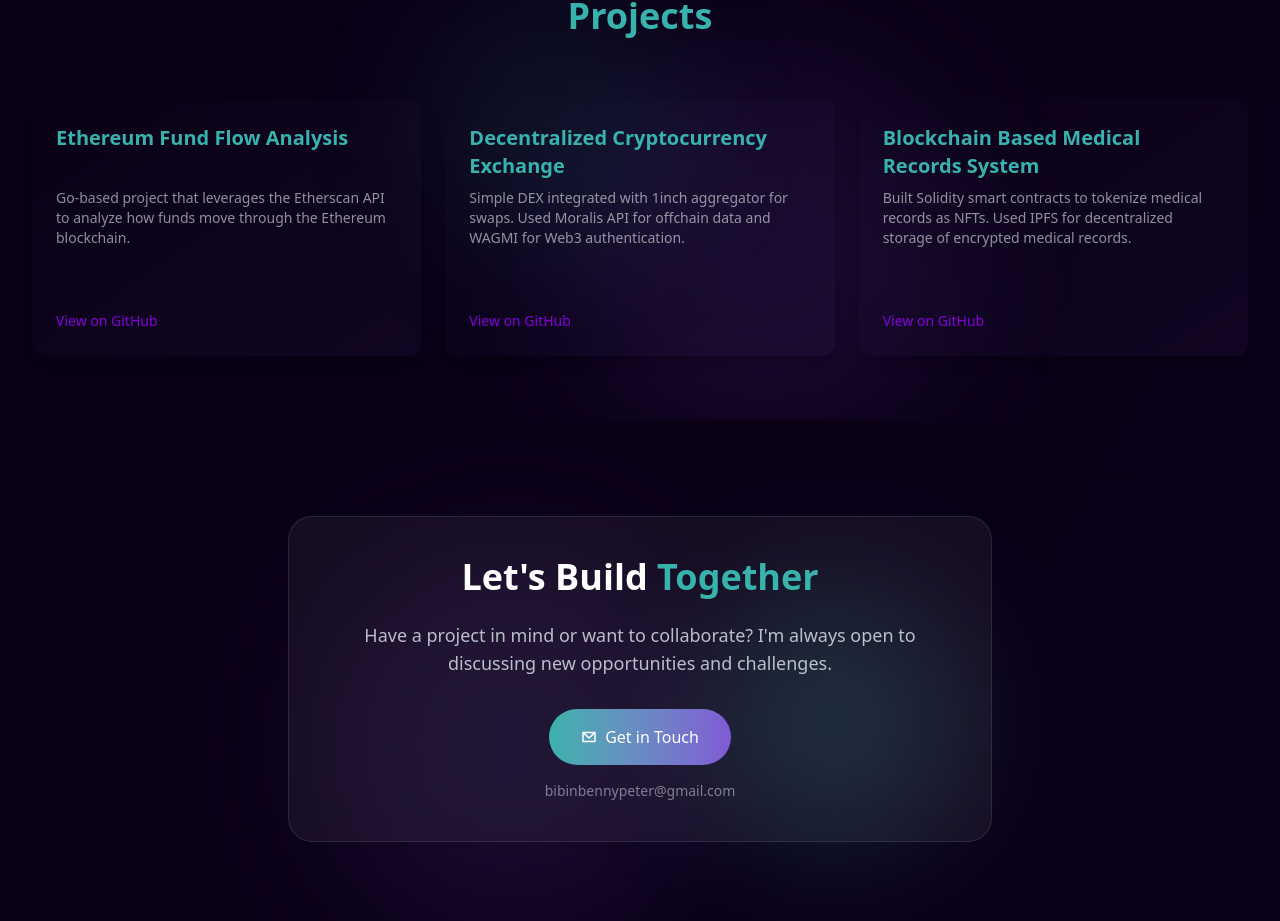
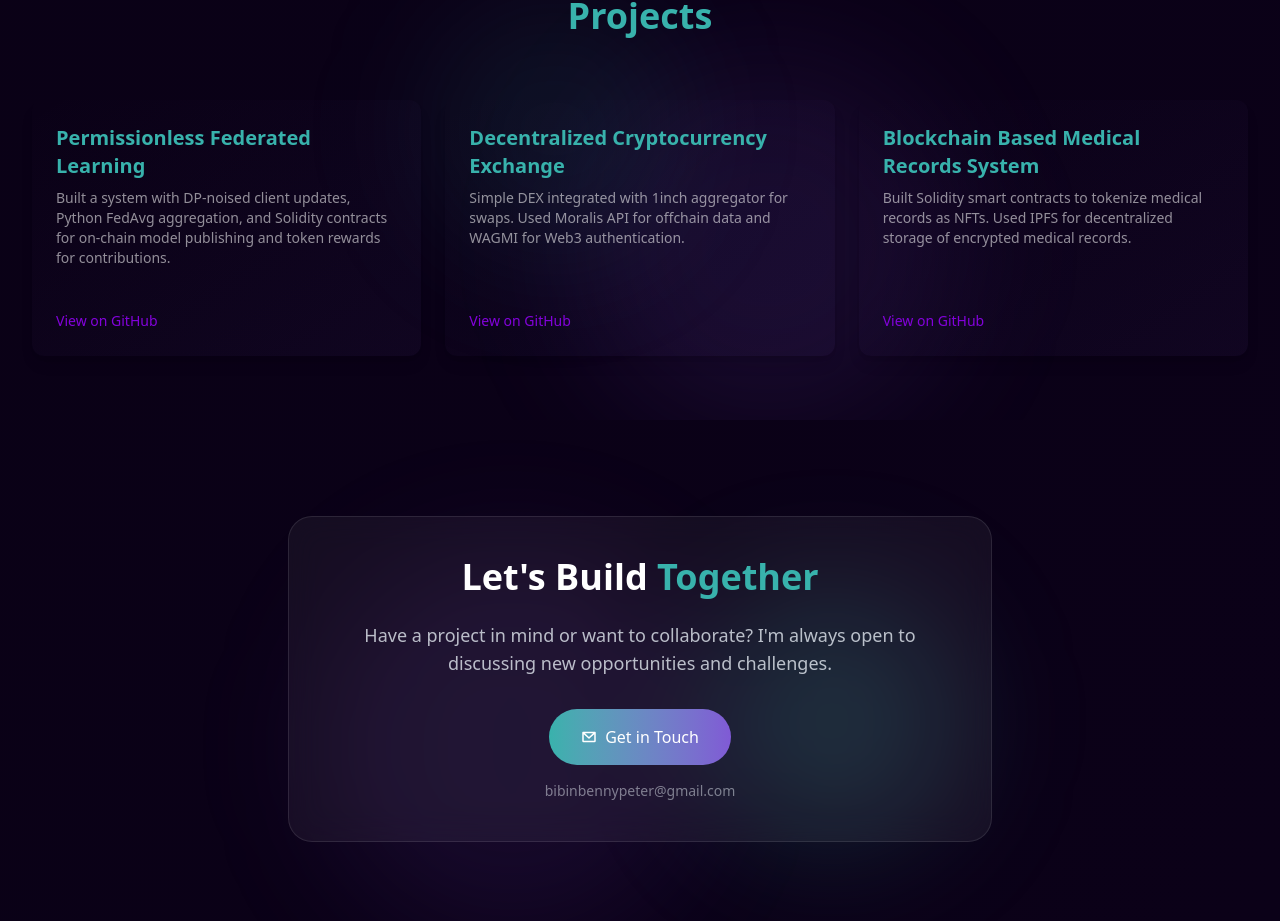
Before and after one commit to BibinBennyPeter/BibinBennyPeter.github.io, a React (Vite) app: page / in a window 1280 px wide. Shown: the part 1300-2221 px from the top of the page. Built offline with nearby package versions, Linux system fonts and the light colour scheme.

Commit message:
update: add federated learining project

```diff
--- a/src/pages/Projects.tsx
+++ b/src/pages/Projects.tsx
@@ -3,9 +3,9 @@ const Projects = () =>
 {
   const projects = [
     {
-      title: "Ethereum Fund Flow Analysis",
-      description: "Go-based project that leverages the Etherscan API to analyze how funds move through the Ethereum blockchain.",
-      link: "https://github.com/BibinBennyPeter/Ethereum-fund-flow-analysis"
+      title: "Permissionless Federated Learning",
+      description: "Built a system with DP-noised client updates, Python FedAvg aggregation, and Solidity contracts for on-chain model publishing and token rewards for contributions.",
+      link: "https://github.com/BibinBennyPeter/permissionless-federated-learning"
     },
     {
       title: "Decentralized Cryptocurrency Exchange",
```
